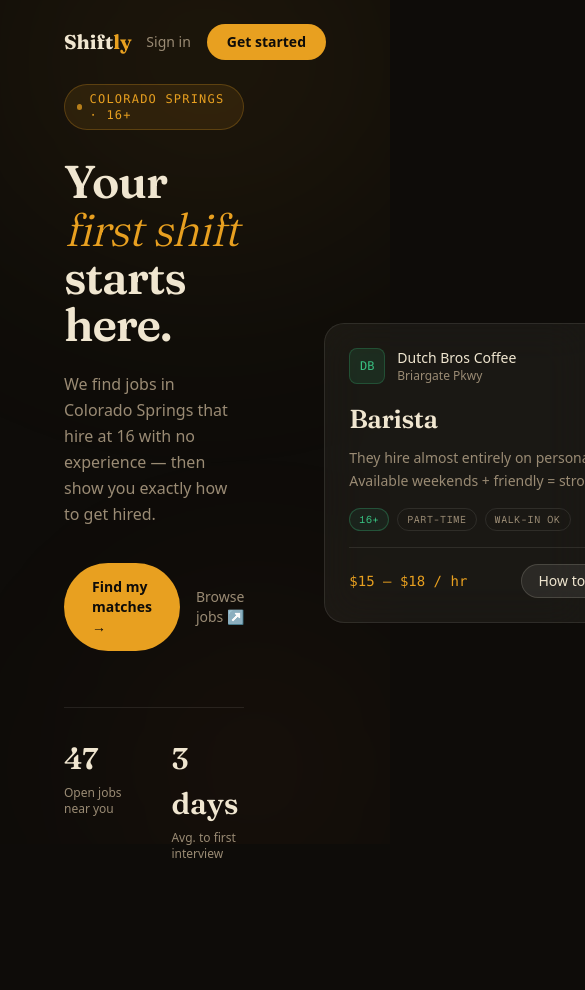
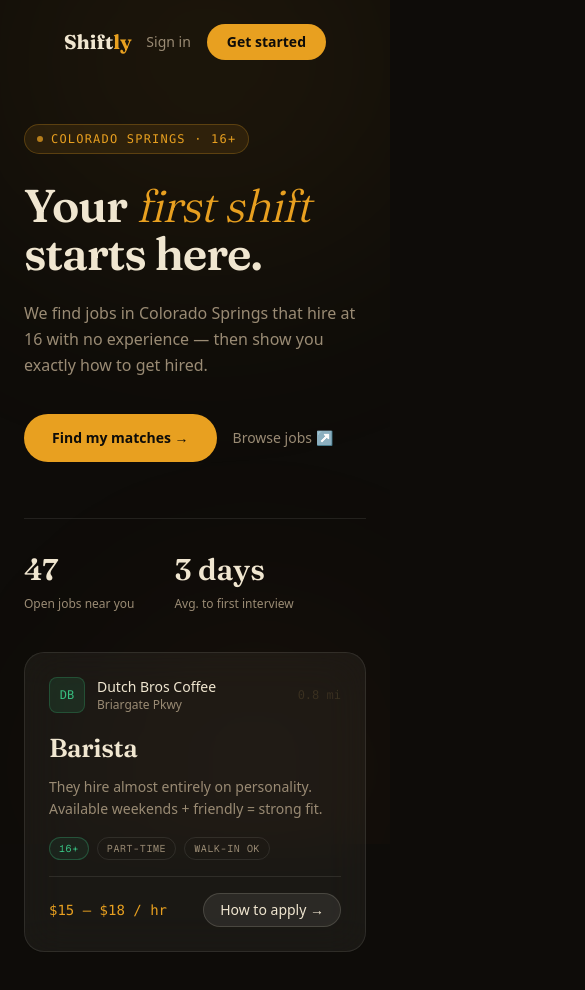
Before and after one commit to ctmn8/Shiftly, a Next.js app: page / in a window 390 px wide. Shown: the top 990 px of the page, 585 px wide, since content can reach past the window. Before the commit the page ends 862 px from the top, so only its background shows below. Built offline with nearby package versions, Linux system fonts and the light colour scheme.

Commit message:
fix(qa): ISSUE-002 — hero stacks vertically on mobile, full-width card

```diff
--- a/app/page.tsx
+++ b/app/page.tsx
@@ -18,8 +18,8 @@
           </div>
         </nav>
 
-        <div className="flex-1 flex items-center px-16 max-w-[1200px] mx-auto w-full gap-20">
-          <div className="flex-1 max-w-[520px]">
+        <div className="flex-1 flex flex-col md:flex-row items-center px-6 md:px-16 max-w-[1200px] mx-auto w-full gap-10 md:gap-20 py-10 md:py-0">
+          <div className="flex-1 max-w-[520px] w-full">
             <div className="inline-flex items-center gap-2 text-xs font-mono uppercase tracking-widest px-3 py-1.5 rounded-full mb-7"
               style={{ color: 'var(--amber)', border: '1px solid var(--amber-bdr)', background: 'var(--amber-bg)' }}>
               <span className="w-1.5 h-1.5 rounded-full animate-pulse" style={{ background: 'var(--amber)' }} />
@@ -55,7 +55,7 @@
             </div>
           </div>
 
-          <div className="flex-shrink-0 w-[360px]">
+          <div className="w-full md:flex-shrink-0 md:w-[360px]">
             <div style={{ background: 'var(--surface)', border: '1px solid var(--border)', backdropFilter: 'blur(20px)', borderRadius: 20, padding: 24 }}>
               <div className="flex items-center gap-3 mb-4">
                 <div className="w-9 h-9 rounded-lg flex items-center justify-center font-mono text-xs font-medium"
```
